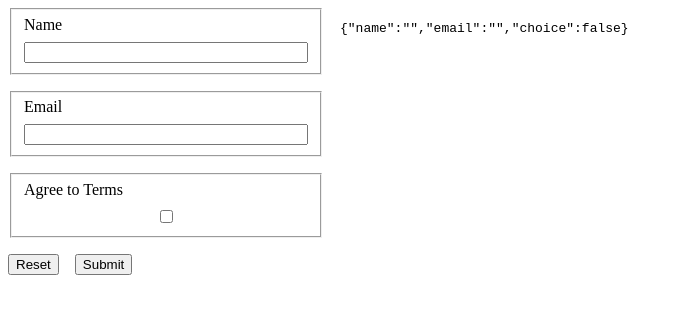
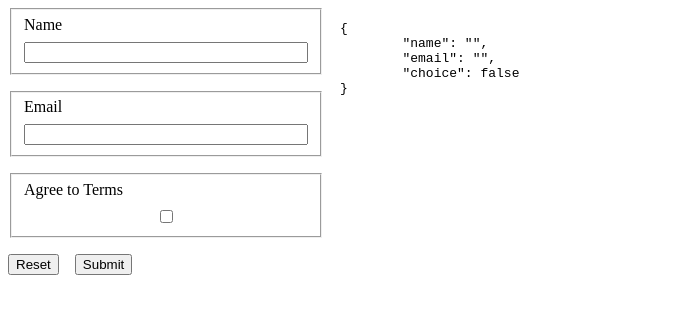
Before and after one commit to johnsonav1992/formularity, a React (Vite) app: page / in a window 1280 px wide. Shown: the top 314 px of the page, without its empty margins (0-682 px from the left). Built offline with nearby package versions, Linux system fonts and the light colour scheme.

Commit message:
will figure out soon

```diff
--- a/src/createFormStore.ts
+++ b/src/createFormStore.ts
@@ -8,7 +8,7 @@ import {
 export const createFormStore = <TFormValues extends FormValues>( initialValues: TFormValues ): FormStore<TFormValues> => {
     let storeState = getDefaultFormStoreState( initialValues );
 
-    const subscribers = new Set<( store: FormStoreState<TFormValues> ) => void>();
+    const subscribers = new Set<() => void>();
 
     return {
         get: () => storeState
@@ -18,7 +18,7 @@ export const createFormStore = <TFormValues extends FormValues>( initialValues:
                 , ...newStoreState
             };
 
-            subscribers.forEach( callback => callback( storeState ) );
+            subscribers.forEach( callback => callback() );
         }
         , subscribe: callback => {
             subscribers.add( callback );
--- a/src/types/types.ts
+++ b/src/types/types.ts
@@ -19,7 +19,7 @@ export type ManualValidationHandler<TFormValues extends FormValues> =
 export type FormStore<TFormValues extends FormValues> = {
     get: () => FormStoreState<TFormValues>;
     set: ( newFormStore: Partial<FormStoreState<TFormValues>> ) => void;
-    subscribe: ( callback: ( newFormStore: FormStoreState<TFormValues> ) => void ) => UnsubScribeFn;
+    subscribe: ( callback: () => void ) => UnsubScribeFn;
 };
 
 export type FormStoreState<TFormValues extends FormValues> = {
--- a/src/useFormularity.ts
+++ b/src/useFormularity.ts
@@ -4,7 +4,6 @@ import {
     , FormEvent
     , useCallback
     , useEffect
-    , useMemo
     , useRef
     , useSyncExternalStore
 } from 'react';
@@ -65,7 +64,7 @@ export const useFormularity = <TFormValues extends FormValues>( {
     , manualValidationHandler
     , onSubmit
 }: UseFormularityParams<TFormValues> ): UseFormularityReturn<TFormValues> => {
-    const store = useMemo( () => formStore, [] );
+    const store = formStore;
     const currentStore = useSyncExternalStore<FormStoreState<TFormValues>>( store.subscribe, store.get );
 
     const initialValues = useRef( currentStore.initialValues );
@@ -89,7 +88,7 @@ export const useFormularity = <TFormValues extends FormValues>( {
 
     const runUserDefinedValidations = useEventCallback( () => {
         if ( manualValidationHandler ) {
-            const validationErrors = manualValidationHandler( currentStore.values );
+            const validationErrors = manualValidationHandler( values );
 
             if ( isEmpty( validationErrors ) ) {
                 return setErrors( {} );
@@ -233,7 +232,6 @@ export const useFormularity = <TFormValues extends FormValues>( {
     } );
 
     const resetForm = ( newFormValues?: Partial<TFormValues> ) => {
-        console.log( 'reset' );
         store.set( {
             ...getDefaultFormStoreState( initialValues.current )
             , ...( newFormValues && {
--- a/testApp/Test.tsx
+++ b/testApp/Test.tsx
@@ -124,7 +124,7 @@ const App = () => {
                 </div>
             </form>
             <pre>
-                { JSON.stringify( values ) }
+                { JSON.stringify( values, null, '\t' ) }
             </pre>
         </div>
     );
```
